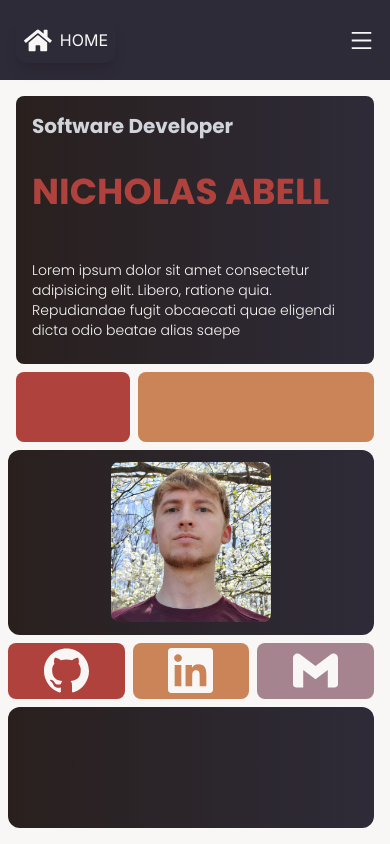
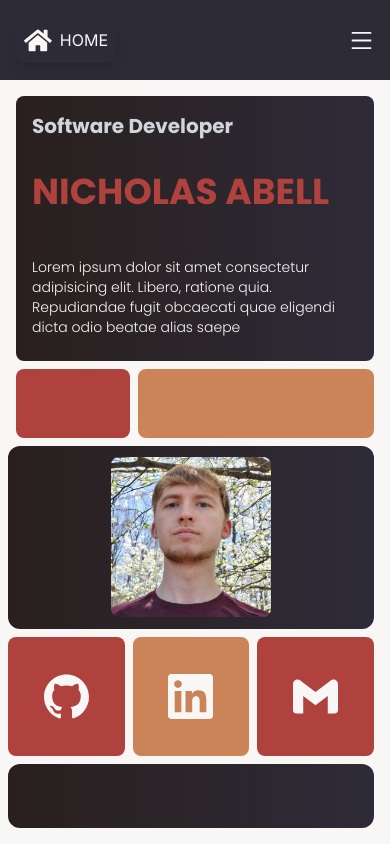
Before and after one commit to Nicholas-Abell/portfolio_V3, a Next.js app: page / in a window 390 px wide. Shown: the top 844 px of the page. Built offline with nearby package versions, Linux system fonts and the light colour scheme.

Commit message:
animated links

```diff
--- a/components/hero/Hero.tsx
+++ b/components/hero/Hero.tsx
@@ -3,6 +3,7 @@ import React from "react";
 import Image from "next/image";
 import { SiGithub, SiGmail, SiLinkedin } from "react-icons/si";
 import Link from "next/link";
+import { motion } from "framer-motion";
 
 type HeroProps = {};
 
@@ -45,21 +46,50 @@ const Hero: React.FC<HeroProps> = () => {
         </div>
         <Link
           href="https://github.com/Nicholas-Abell"
-          className="bg-main row-span-1 rounded-lg flex justify-center items-center"
+          className="row-span-2 sm:row-span-1"
         >
-          <SiGithub size={45} className="text-light" />
+          <motion.div
+            whileHover={{
+              scale: 1.1,
+              rotate: [-5, 5, -5, 5, 0],
+              transition: { duration: 0.3 },
+            }}
+            className="bg-main w-full h-full rounded-lg flex
+            justify-center items-center"
+          >
+            <SiGithub size={45} className="text-light" />
+          </motion.div>
         </Link>
         <Link
           href="https://www.linkedin.com/in/nicholas-abell-348807192/"
-          className="bg-darkAccent row-span-1 rounded-lg flex justify-center items-center"
+          className="row-span-2 sm:row-span-1"
         >
-          <SiLinkedin size={45} className="text-light" />
+          <motion.div
+            whileHover={{
+              scale: 1.1,
+              rotate: [5, -5, 5, -5, 0],
+              transition: { duration: 0.3 },
+            }}
+            className="bg-darkAccent rounded-lg flex justify-center items-center w-full h-full"
+          >
+            <SiLinkedin size={45} className="text-light" />
+          </motion.div>
         </Link>
         <Link
           href="mailto:nicholaswabell@gmail.com"
-          className="bg-accent row-span-1 rounded-lg flex justify-center items-center"
+          className="row-span-2 sm:row-span-1"
         >
-          <SiGmail size={45} className="text-light" />
+          <motion.div
+            whileHover={{
+              scale: 1.1,
+              rotate: [-5, 5, -5, 5, 0],
+              transition: { duration: 0.3 },
+            }}
+            className="bg-main w-full h-full rounded-lg flex
+            justify-center items-center"
+          >
+            <SiGmail size={45} className="text-light" />
+          </motion.div>
         </Link>
         <div className="rounded-xl col-span-3 bg-gradient-to-r from-dark to-darker row-span-2" />
       </div>
```
